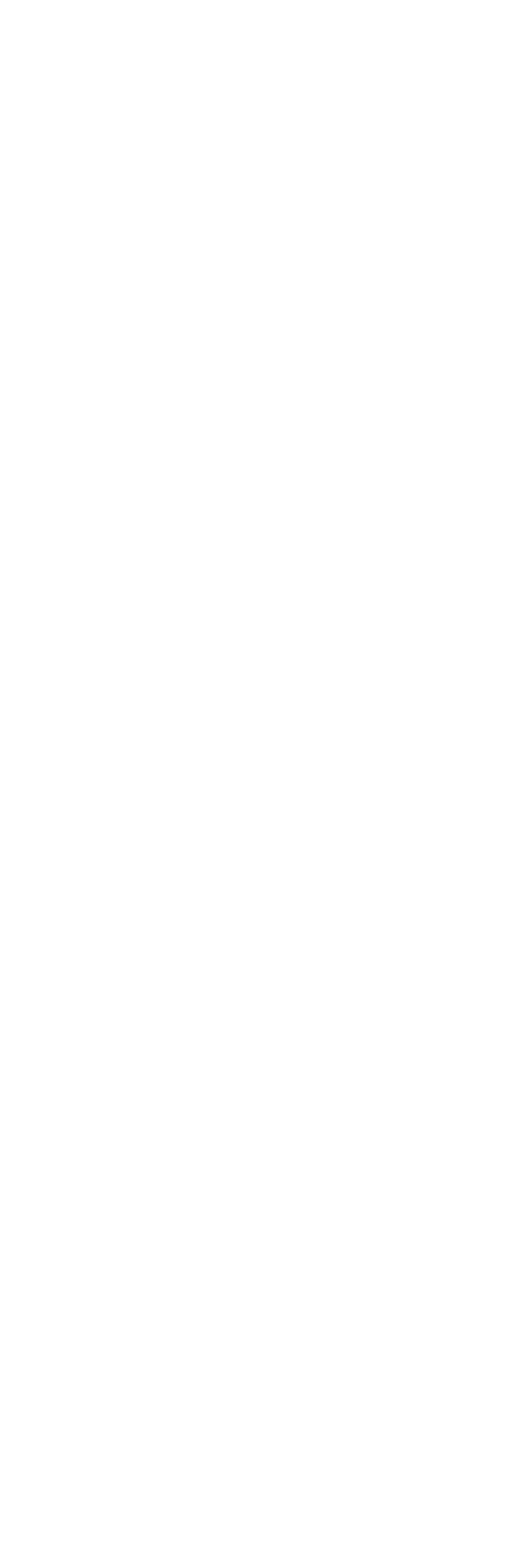
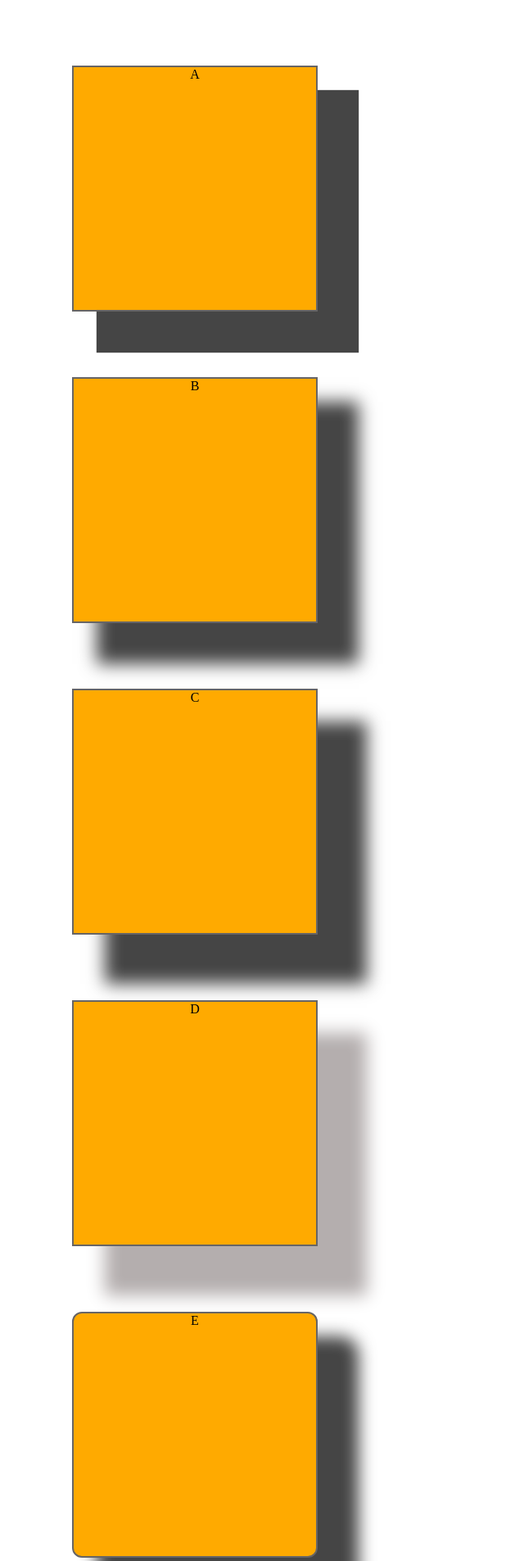
Before and after one commit to CalmDeveloper/new_project, a plain HTML site: page HTML/Lesson 2/Homework/index.html in a window 1280 px wide. Shown: the top 1904 px of the page at 82% size, without its empty margins (0-640 px from the left). Before the commit the page ends 800 px from the top, so only its background shows below. Drawn offline with Linux system fonts and the light colour scheme.

Commit message:
lesson 2 start lesson end

```diff
--- a/HTML/Lesson 2/Homework/index.html
+++ b/HTML/Lesson 2/Homework/index.html
@@ -3,8 +3,15 @@
 <head>
     <meta charset="UTF-8">
     <title>Title</title>
+    <link rel="stylesheet" href="styles.css">
+
 </head>
 <body>
-
+<div class="A">A</div>
+<div class="B">B</div>
+<div class="C">C</div>
+<div class="D">D</div>
+<div class="E">E</div>
+<div class="F">F</div>
 </body>
 </html>
--- a/HTML/Lesson 2/Homework/styles.css
+++ b/HTML/Lesson 2/Homework/styles.css
@@ -0,0 +1,13 @@
+body{width: 900px;height: 700px}
+.A{width: 300px;height: 300px;background-color: #ffaa00; text-align: center;margin: 80px;box-sizing: border-box;
+box-shadow: #454545 40px 40px 1px 10px;border: #676565 solid 2px}
+.B{width: 300px;height: 300px;background-color: #ffaa00; text-align: center;margin: 80px;box-sizing: border-box;
+    box-shadow: #454545 40px 40px 20px 10px;border: #676565 solid 2px}
+.C{width: 300px;height: 300px;background-color: #ffaa00; text-align: center;margin: 80px;box-sizing: border-box;
+    box-shadow: #454545 50px 50px 20px 10px;border: #676565 solid 2px}
+.D{width: 300px;height: 300px;background-color: #ffaa00; text-align: center;margin: 80px;box-sizing: border-box;
+    box-shadow: #b4aeae 50px 50px 20px 10px;border: #676565 solid 2px}
+.E{width: 300px;height: 300px;background-color: #ffaa00; text-align: center;margin: 80px;box-sizing: border-box;
+    box-shadow: #454545 40px 40px 20px 10px;border: #676565 solid 2px;border-radius: 12px}
+.F{width: 300px;height: 300px;background-color: #ffaa00; text-align: center;margin: 80px;box-sizing: border-box;
+    box-shadow: #b4aeae 40px 40px 20px 10px;border: #676565 solid 2px;border-radius: 12px}
```
